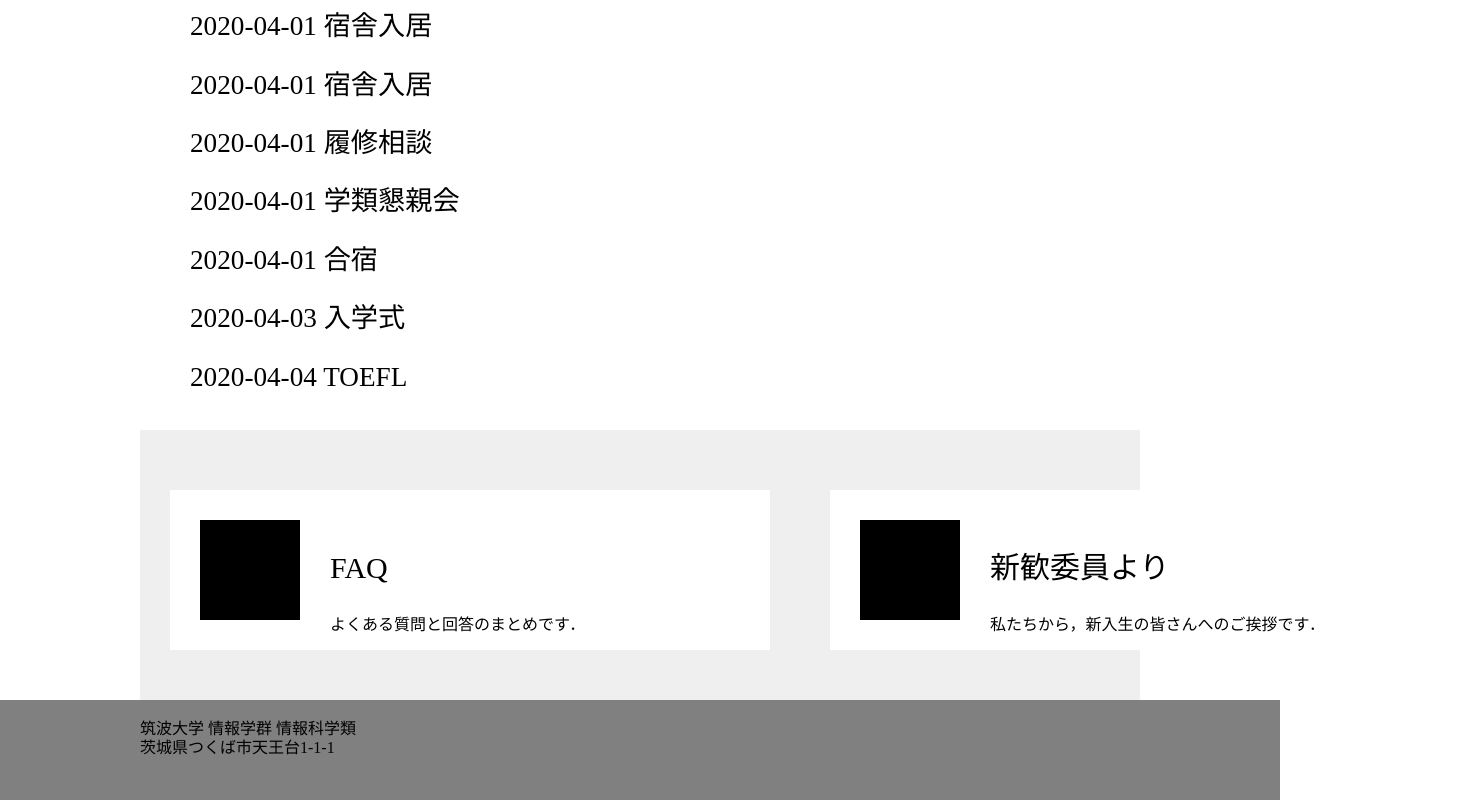
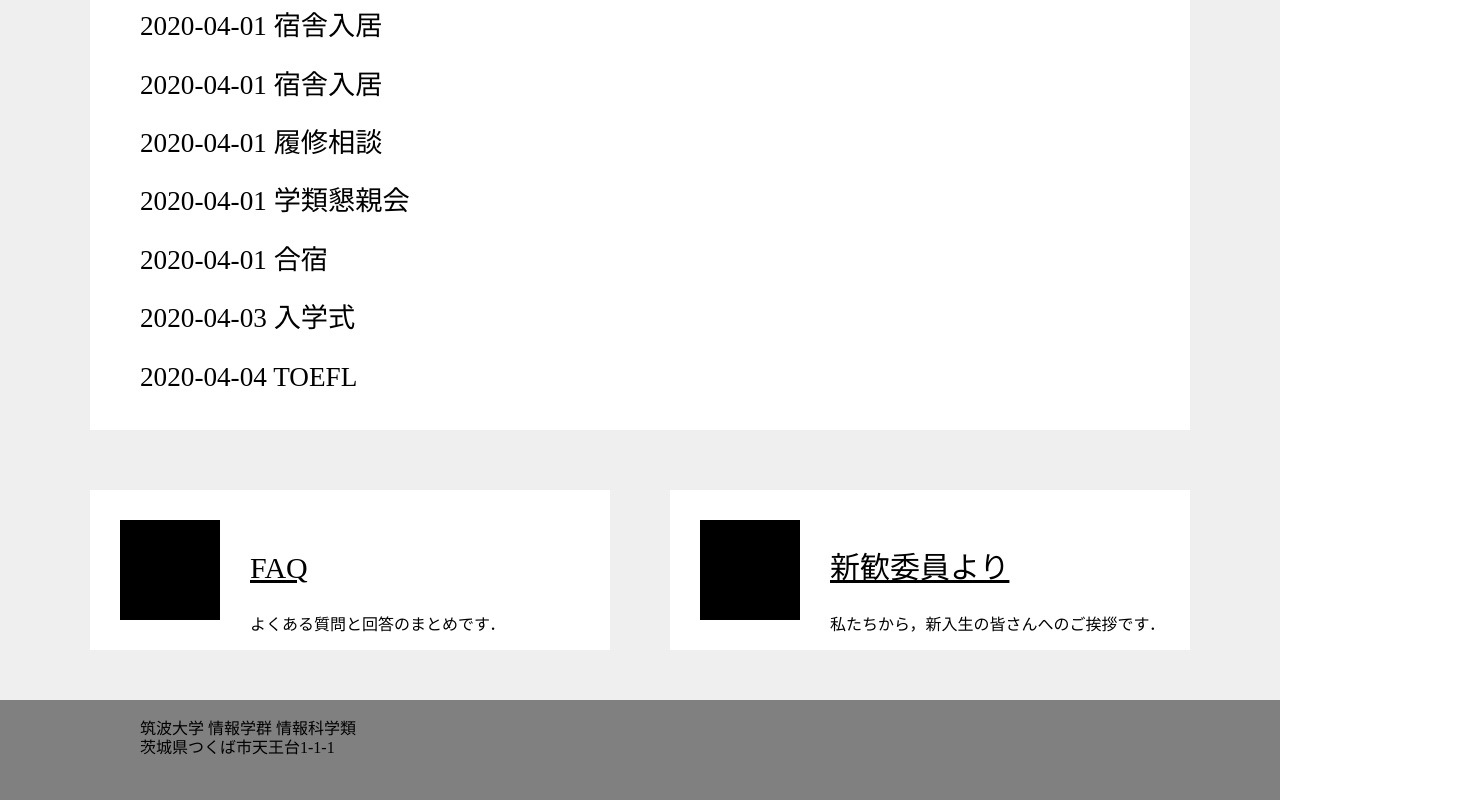
Before and after one commit to coins-shinkan/shinkan-web-20, a Gatsby site: page / in a window 1280 px wide. Shown: the part 291-1091 px from the top of the page, 1460 px wide, since content can reach past the window. Built offline with nearby package versions, Linux system fonts and the light colour scheme; Gatsby itself is replaced by a stand-in of ours.

Commit message:
update layouts

```diff
--- /dev/null
+++ b/src/contents/eventList.json
@@ -0,0 +1,10 @@
+[
+  { "date": "2020-04-01", "eventName": "宿舎入居" },
+  { "date": "2020-04-01", "eventName": "宿舎入居" },
+  { "date": "2020-04-01", "eventName": "宿舎入居" },
+  { "date": "2020-04-01", "eventName": "履修相談" },
+  { "date": "2020-04-01", "eventName": "学類懇親会" },
+  { "date": "2020-04-01", "eventName": "合宿" },
+  { "date": "2020-04-03", "eventName": "入学式" },
+  { "date": "2020-04-04", "eventName": "TOEFL" }
+]
--- a/src/layouts/EventsCard.js
+++ b/src/layouts/EventsCard.js
@@ -3,7 +3,7 @@
 
 const Events = styled.div`
   background-color: white;
-  width: 1260px;
+  max-width: 1100px;
   margin: auto;
   padding-top: 10px;
   padding-bottom: 10px;
--- a/src/layouts/TopCard.js
+++ b/src/layouts/TopCard.js
@@ -5,7 +5,7 @@ const Card = styled.div`
   background-color: white;
   display: flex;
   align-items: end;
-  width: 600px;
+  width: 50%;
   margin-right: 30px;
   margin-left: 30px;
   margin-top: 30px;
@@ -26,14 +26,21 @@ const Title = styled.h3`
   margin-top: 30px;
   font-weight: normal;
   font-size: 30px;
+  color: black;
 `;
 
-export default ({ title, description }) => {
+const Link = styled.a`
+  text-decoration-color: black;
+`;
+
+export default ({ title, description, link }) => {
   return (
     <Card>
       <Figure />
       <Texts>
-        <Title>{title}</Title>
+        <Link href={link}>
+          <Title>{title}</Title>
+        </Link>
         <p>{description}</p>
       </Texts>
     </Card>
--- a/src/layouts/header.js
+++ b/src/layouts/header.js
@@ -24,11 +24,6 @@ const Jouhou = styled.p`
   line-height: 1.5em;
 `;
 
-const Body = styled.div`
-  max-width: 1000px;
-  margin: auto;
-`;
-
 const Footer = styled.div`
   background-color: gray;
   height: 80px;
@@ -51,7 +46,7 @@ const CoinsLayout = ({ children }) => {
           新歓2020
         </Jouhou>
       </Header>
-      <Body>{children}</Body>
+      {children}
       <Footer>
         <FooterText>
           筑波大学 情報学群 情報科学類
--- a/src/pages/index.js
+++ b/src/pages/index.js
@@ -5,6 +5,7 @@ import CoinsLayout from "../layouts/header";
 import EventsCard from "../layouts/EventsCard";
 import TopCard from "../layouts/TopCard";
 import { secondary } from "../lib/colors";
+import eventList from "../contents/eventList.json";
 
 const Heading1 = styled.div`
   background-color: ${secondary};
@@ -14,27 +15,21 @@ const Heading1 = styled.div`
 
 const OtherCard = styled.div`
   display: flex;
-  width: fit-content;
+  max-width: 1160px;
   margin: auto;
   margin-top: 30px;
 `;
 
-const eventList = [
-  { date: "2020-04-01", eventName: "宿舎入居" },
-  { date: "2020-04-01", eventName: "宿舎入居" },
-  { date: "2020-04-01", eventName: "宿舎入居" },
-  { date: "2020-04-01", eventName: "履修相談" },
-  { date: "2020-04-01", eventName: "学類懇親会" },
-  { date: "2020-04-01", eventName: "合宿" },
-  { date: "2020-04-03", eventName: "入学式" },
-  { date: "2020-04-04", eventName: "TOEFL" }
-];
-
 const events = [
-  { title: "FAQ", description: "よくある質問と回答のまとめです．" },
+  {
+    title: "FAQ",
+    description: "よくある質問と回答のまとめです．",
+    link: "faq"
+  },
   {
     title: "新歓委員より",
-    description: "私たちから，新入生の皆さんへのご挨拶です．"
+    description: "私たちから，新入生の皆さんへのご挨拶です．",
+    link: "about"
   }
 ];
 
@@ -52,6 +47,7 @@ export default () => (
               key={event.title}
               title={event.title}
               description={event.description}
+              link={event.link}
             />
           ))}
         </OtherCard>
```
Also changed, not shown: src/pages/faq.js (+13 -6 lines).
